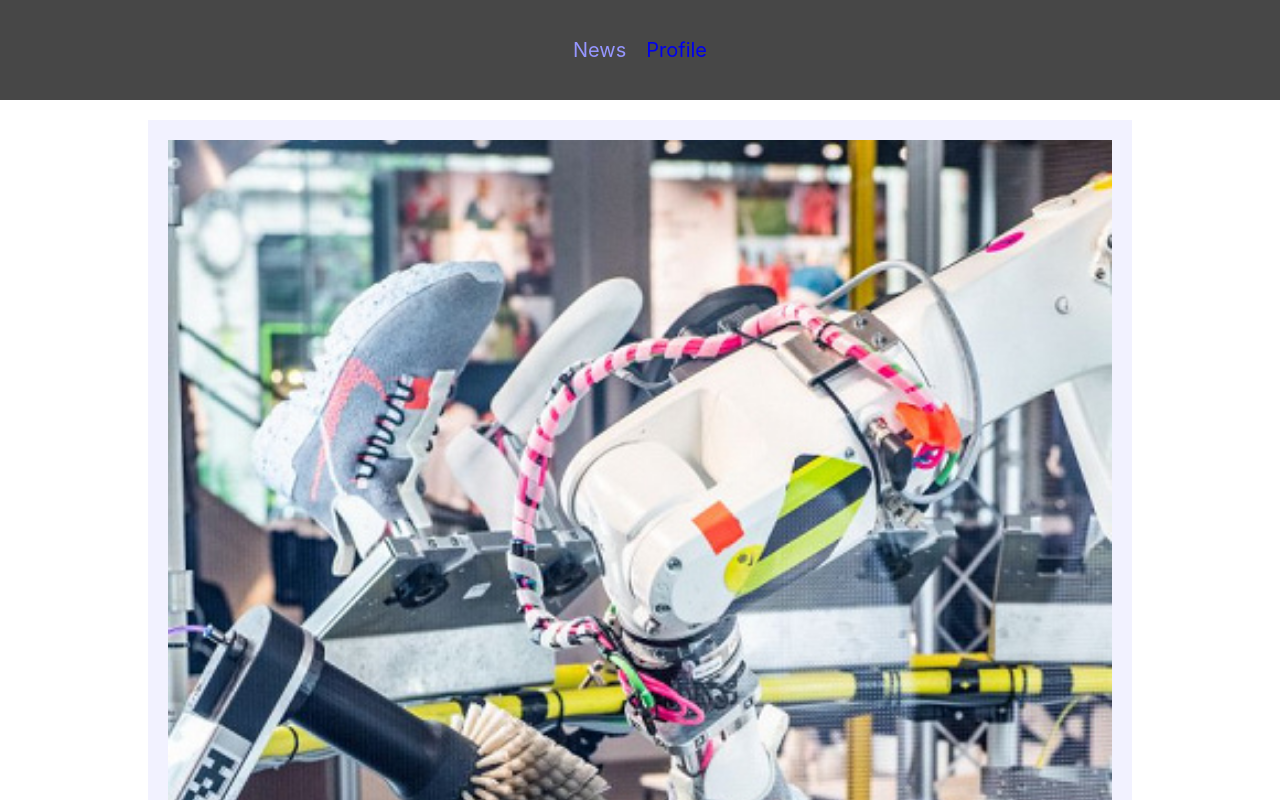
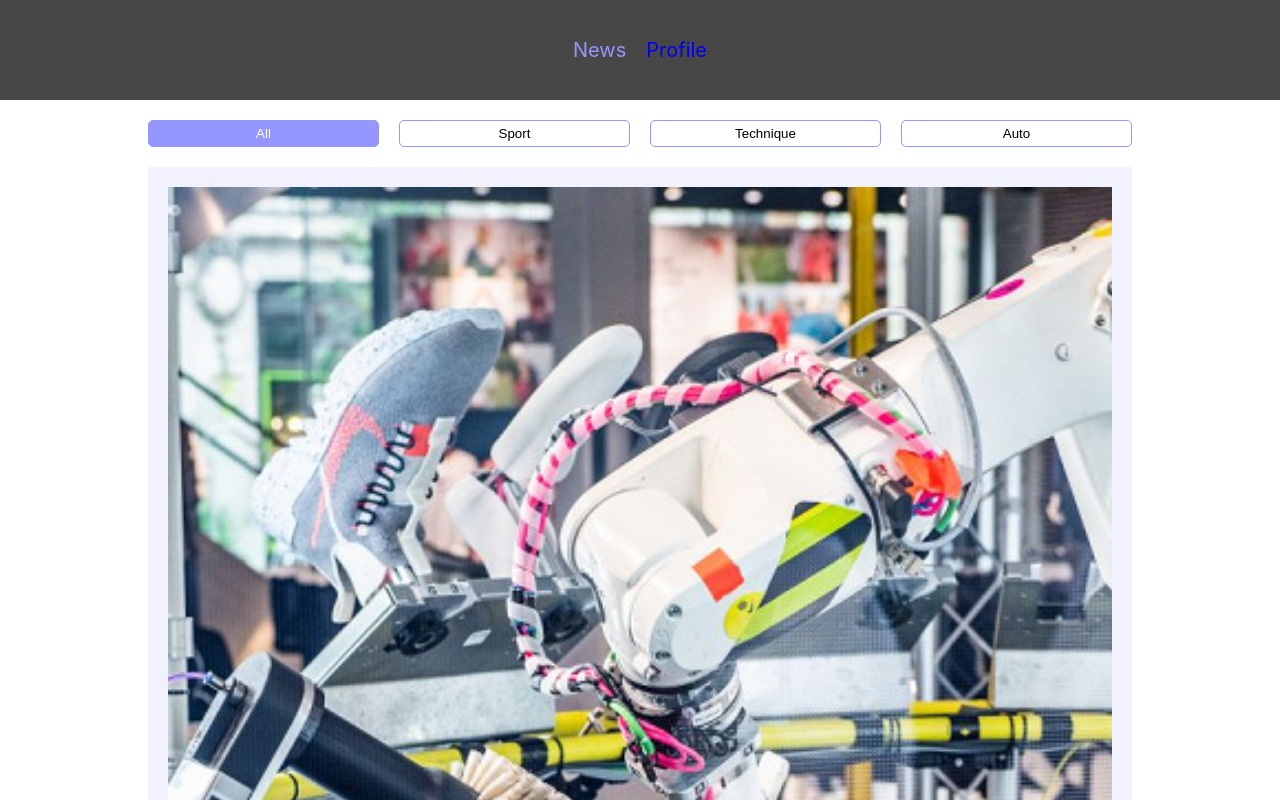
Before and after one commit to dmitry-rakovich/social-network, a React (Create React App) app: page /news in a window 1280 px wide. Shown: the top 800 px of the page. Built offline with nearby package versions, Linux system fonts and the light colour scheme.

Commit message:
add: component

```diff
--- a/src/pages/Newspage.jsx
+++ b/src/pages/Newspage.jsx
@@ -4,6 +4,7 @@ const Newspage = () => {
 
   return (
     <>
+    <Filter/>
     <News/>
     </>
   )
```
